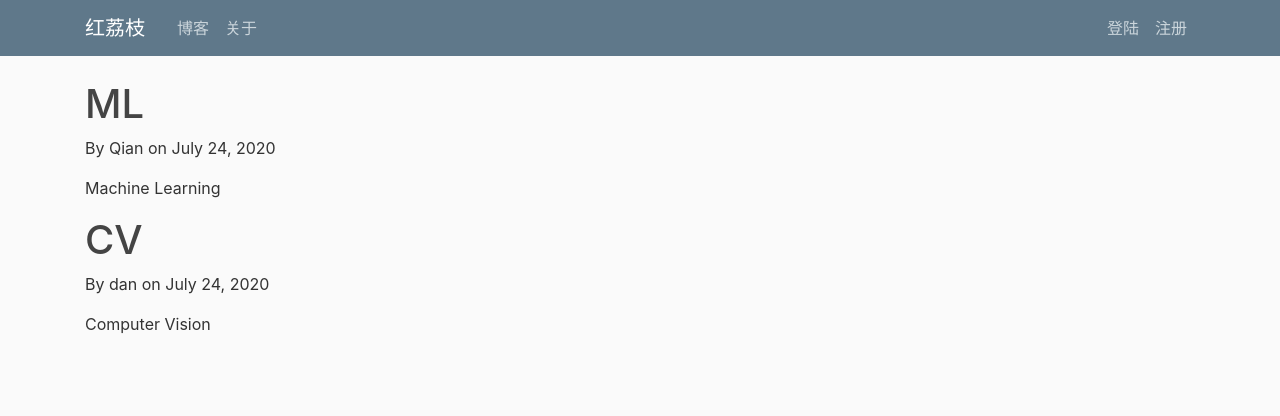
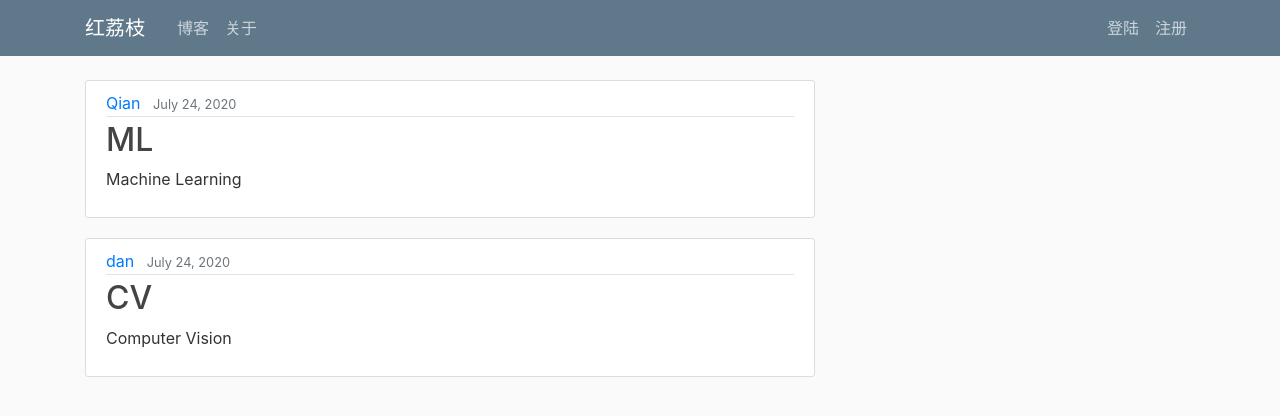
Before and after one commit to chen-qian-dan/www.leetchee.com_20200723Thu, a Django app: page /blog/ in a window 1280 px wide. Shown: the top 416 px of the page. Run offline with Django 3.2, Linux system fonts and the light colour scheme; some libraries are stand-ins or nearby versions.

Commit message:
Update blog to article format.

```diff
--- a/leetchee/blog/templates/blog/blog_home.html
+++ b/leetchee/blog/templates/blog/blog_home.html
@@ -2,8 +2,15 @@
 
 {% block content %}
     {% for blog in blogs %}
-        <h1>{{ blog.title }}</h1>
-        <p>By {{ blog.author }} on {{ blog.date_posted }}</p>
-        <p>{{ blog.content }}</p>
+        <article class="media content-section">
+            <div class="media-body">
+                <div class="article-metadata">
+                    <a class="mr-2" href="#">{{ blog.author }}</a>
+                    <small class="text-muted">{{ blog.date_posted }}</small>
+                </div>
+                <h2><a class="article-title">{{ blog.title }}</a></h2>
+                <p class="article-content">{{ blog.content }}</p>
+            </div>
+        </article>
     {% endfor %}
 {% endblock %}
```
